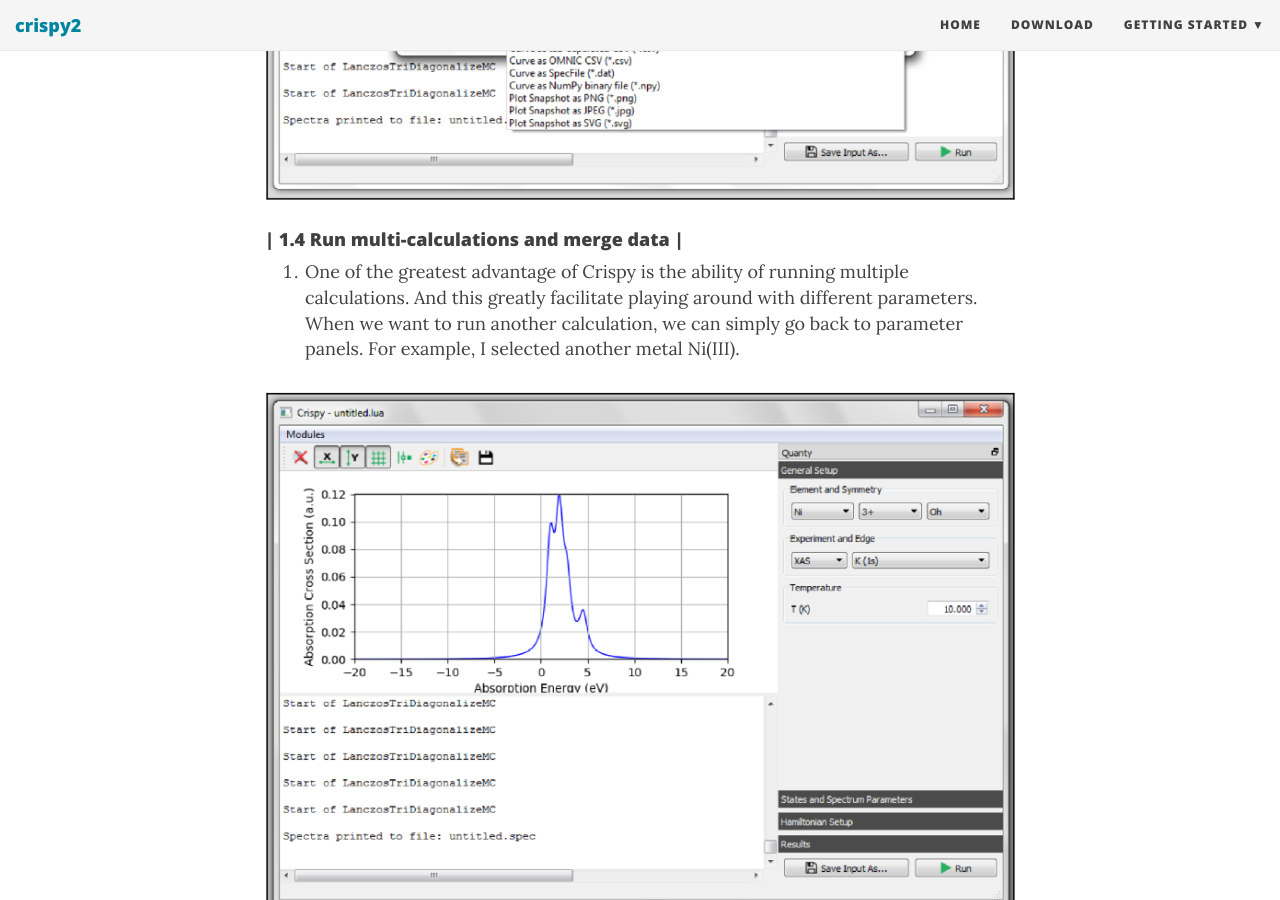
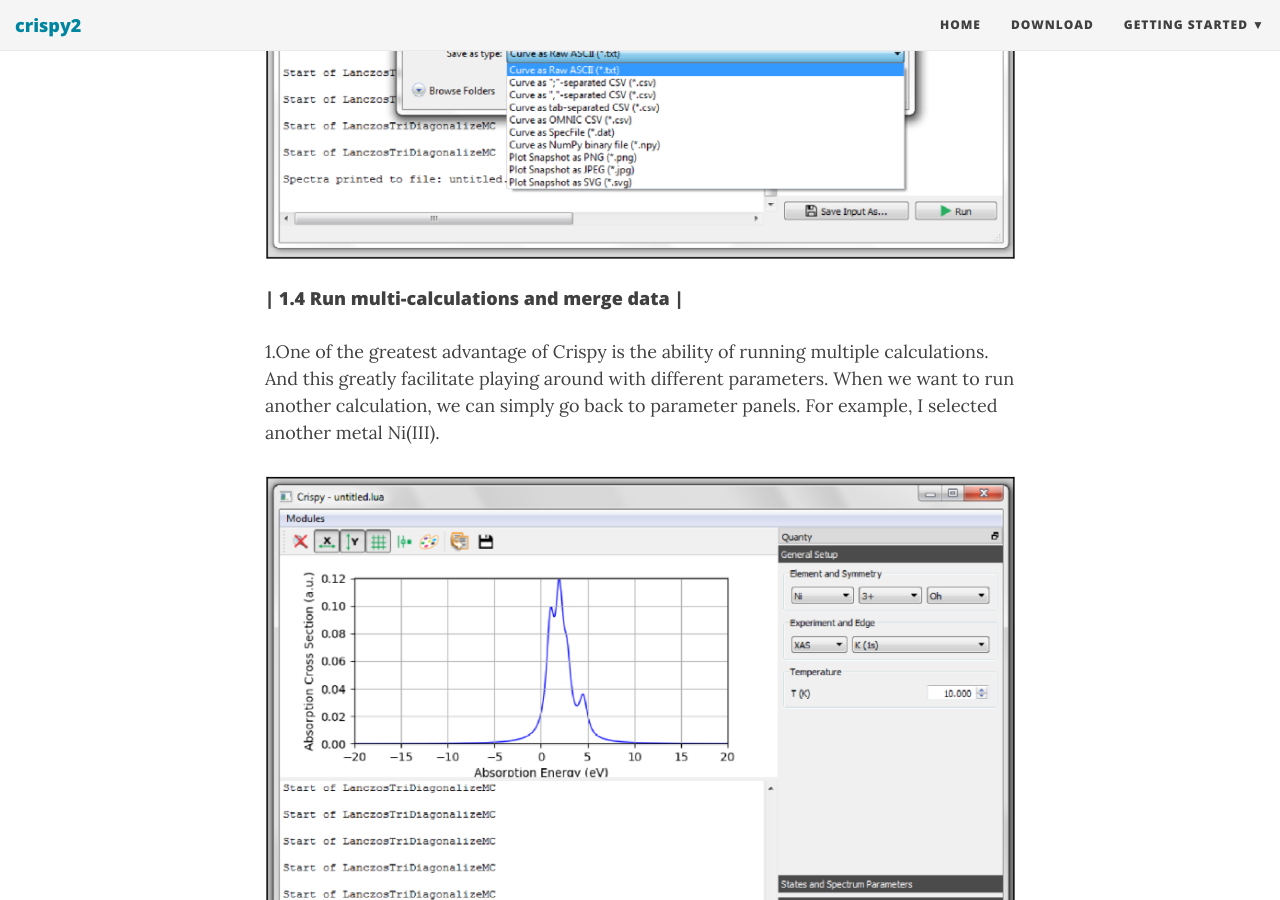
Before and after one commit to Cathyhjj/crispy2, a Jekyll site: the page built from _posts/2017-06-04-running-your-first-simulation.md, in a window 1280 px wide and 900 px high, scrolled down 6544 px. Built offline with Jekyll 4.4.1, drawn with Linux system fonts in a browser that asks for light colours; nearby versions of some CDN libraries; some of the changed text lies outside the part shown.

Commit message:
Update 2017-06-04-running-your-first-simulation.md

```diff
--- a/_posts/2017-06-04-running-your-first-simulation.md
+++ b/_posts/2017-06-04-running-your-first-simulation.md
@@ -15,26 +15,27 @@
 * **Save calculation and Quanty input files**
 
 
+
 #### | 1.1 Parameters set-up |
 
-1.Run Crispy software and you can see the interface as follows. On the right panel, there are four folded panels. In **General Setup**, you can choose the metal element that you want to calculate. In our first tutorial, we are going to calculate K pre-edge XANES for Mn(II) compound. So in **Elment and Symmetry** we click on **Mn**.
+**1.** Run Crispy software and you can see the interface as follows. On the right panel, there are four folded panels. In **General Setup**, you can choose the metal element that you want to calculate. In our first tutorial, we are going to calculate K pre-edge XANES for Mn(II) compound. So in **Elment and Symmetry** we click on **Mn**.
 
 ![]({{ site.url }}/img/tutorial/crop_1.png)
 
 
-2.Then we can choose the oxidation state and symmetry. So far only octahedral (**Oh**) and elongated octahedral (**D4h**) are available. In the future work, we are going to implement more symmetry choices. In the **'Experiment and Edge'** set-up, we keep XAS and K-edge choice.
+**2.** Then we can choose the oxidation state and symmetry. So far only octahedral (**Oh**) and elongated octahedral (**D4h**) are available. In the future work, we are going to implement more symmetry choices. In the **'Experiment and Edge'** set-up, we keep XAS and K-edge choice.
 
 
 ![]({{ site.url }}/img/tutorial/crop_3.png)
 
 
-3.Above are the basic parameters. Now we switch to the second parameter panel **'States and Spectrum Parameters'**, we keep the default values. It's worth noting that Quanty doesn't give correct absolute **absorption energy**. What we are interested are the spectral features and the relative absorption energies, so that one should calibrate/shift the absorption energy in respect to experiment measurements. If more fined spectra data is needed, increase the **Number of Points**. The **Gamma FWHM** is the life-time broadening.
+**3.** Above are the basic parameters. Now we switch to the second parameter panel **'States and Spectrum Parameters'**, we keep the default values. It's worth noting that Quanty doesn't give correct absolute **absorption energy**. What we are interested are the spectral features and the relative absorption energies, so that one should calibrate/shift the absorption energy in respect to experiment measurements. If more fined spectra data is needed, increase the **Number of Points**. The **Gamma FWHM** is the life-time broadening.
 
 
 ![]({{ site.url }}/img/tutorial/crop_5.png)
 
 
-4.The **Hamiltonian Setup** is the soul of the simulation. So far, four Halmitonians set-ups are available in Crispy:
+**4.** The **Hamiltonian Setup** is the soul of the simulation. So far, four Halmitonians set-ups are available in Crispy:
    - **Coulomb term: ** described by Slater-Condon Parameters, more detailed description → *[Click Here](http://www.quanty.org/documentation/standard_operators/coulomb_repulsion)*
    - **Spin-Orbit Coupling: ** more detailed description → *[Click Here](http://www.quanty.org/documentation/standard_operators/spin_orbit_coupling)*
    - **Crystal Field: ** more detailed description → *[Click Here](http://www.quanty.org/documentation/standard_operators/crystal_field)*
@@ -53,24 +54,32 @@
 
 #### | 1.2 Running simulations and reading Quanty output files |
 
-1. After setting all the parameters, we can simply click the **Run** button to carry out the calculation. When the calculation is done, the generated spectrum is automatically plotted in the left panel. By clicking the buttons on the plotting panel, one can change the plotting style/scale/colors.
+1.After setting all the parameters, we can simply click the **Run** button to carry out the calculation. When the calculation is done, the generated spectrum is automatically plotted in the left panel. By clicking the buttons on the plotting panel, one can change the plotting style/scale/colors.
+
 
 ![]({{ site.url }}/img/tutorial/crop_8.png)
+
+
 ![]({{ site.url }}/img/tutorial/crop_9.png)
 
-2. Drag up the bottom of the plotting, and the output file is printed for Quanty. By looking at the output file, one can find the initial state Halmitonian and final state Halmitonian information.
+
+2.Drag up the bottom of the plotting, and the output file is printed for Quanty. By looking at the output file, one can find the initial state Halmitonian and final state Halmitonian information.
+
 
 ![]({{ site.url }}/img/tutorial/crop_10.png)
+
 
 #### | 1.3 Save the spectra data and graph |
 
 1. By clicking the **'Save'** button, the generated spectra can be saved into images or .txt files so that the data can be further plotted by other softwares.
 
+
 ![]({{ site.url }}/img/tutorial/crop_12.png)
+
 
 #### | 1.4 Run multi-calculations and merge data |
 
-1. One of the greatest advantage of Crispy is the ability of running multiple calculations. And this greatly facilitate playing around with different parameters. When we want to run another calculation, we can simply go back to parameter panels. For example, I selected another metal Ni(III).
+1.One of the greatest advantage of Crispy is the ability of running multiple calculations. And this greatly facilitate playing around with different parameters. When we want to run another calculation, we can simply go back to parameter panels. For example, I selected another metal Ni(III).
 
 ![]({{ site.url }}/img/tutorial/crop_13.png)
 
```
